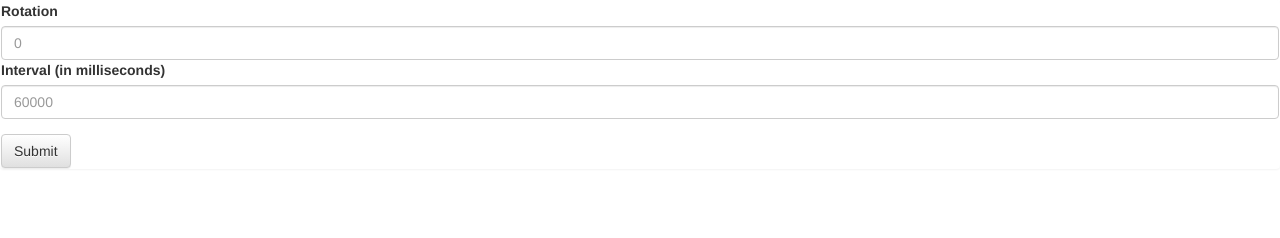
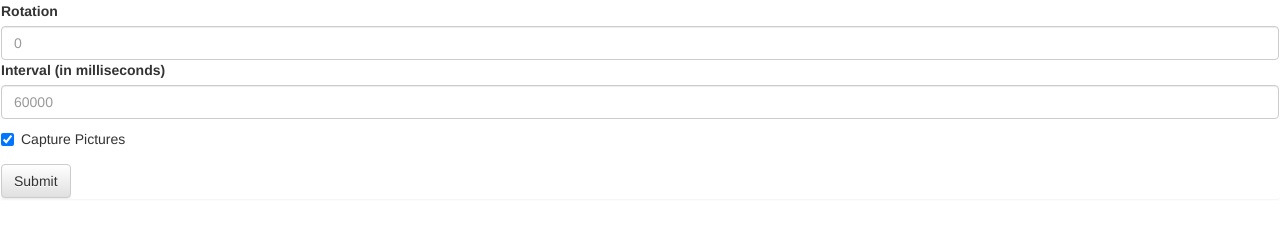
Before and after one commit to programsam/raspicam, a website: page onweb/public/index.html in a window 1280 px wide. Drawn offline with nearby package versions, Linux system fonts and the light colour scheme; no server answers.

Commit message:
Checkbox for on off

```diff
--- a/onweb/public/index.html
+++ b/onweb/public/index.html
@@ -94,6 +94,12 @@
   <input type="text" class="form-control" id="rotation" placeholder="0">
   <label for="interval">Interval (in milliseconds)</label>
   <input type="text" class="form-control" id="interval" placeholder="60000">
+  <div class="checkbox">
+  <label>
+    <input type="checkbox" value="" checked>
+    Capture Pictures
+  </label>
+</div>
 </div>
 <button id='update-settings' class="btn btn-default">Submit</button>
 </div>
```
